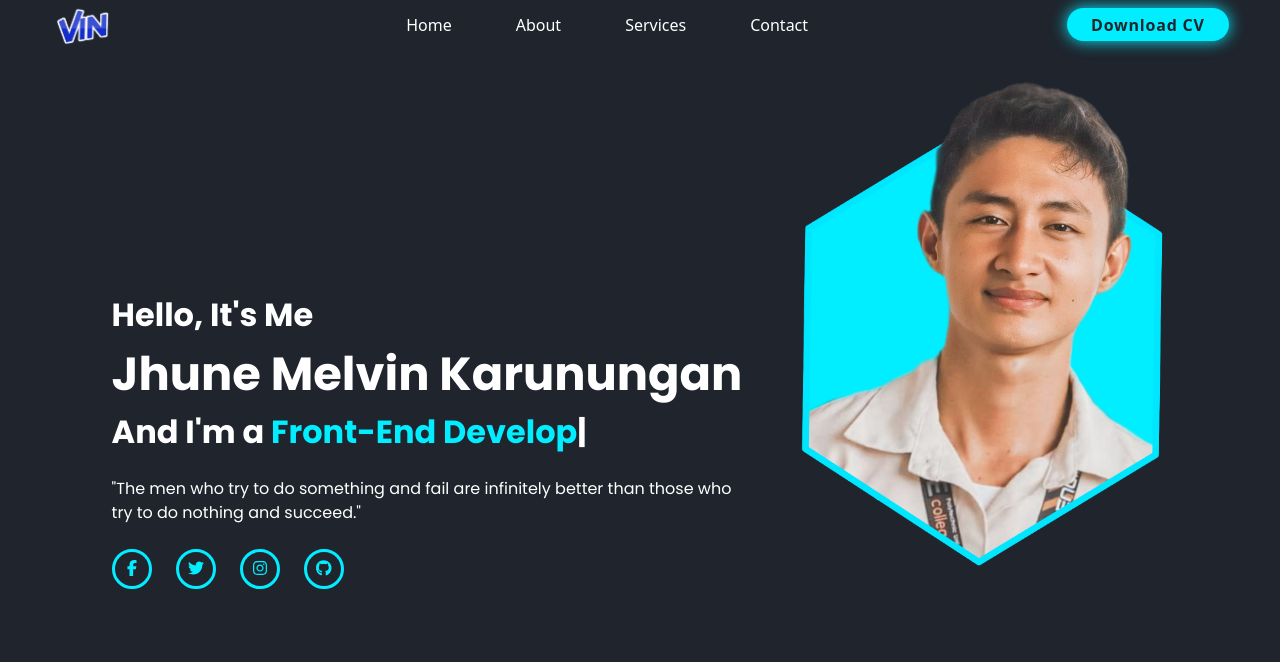
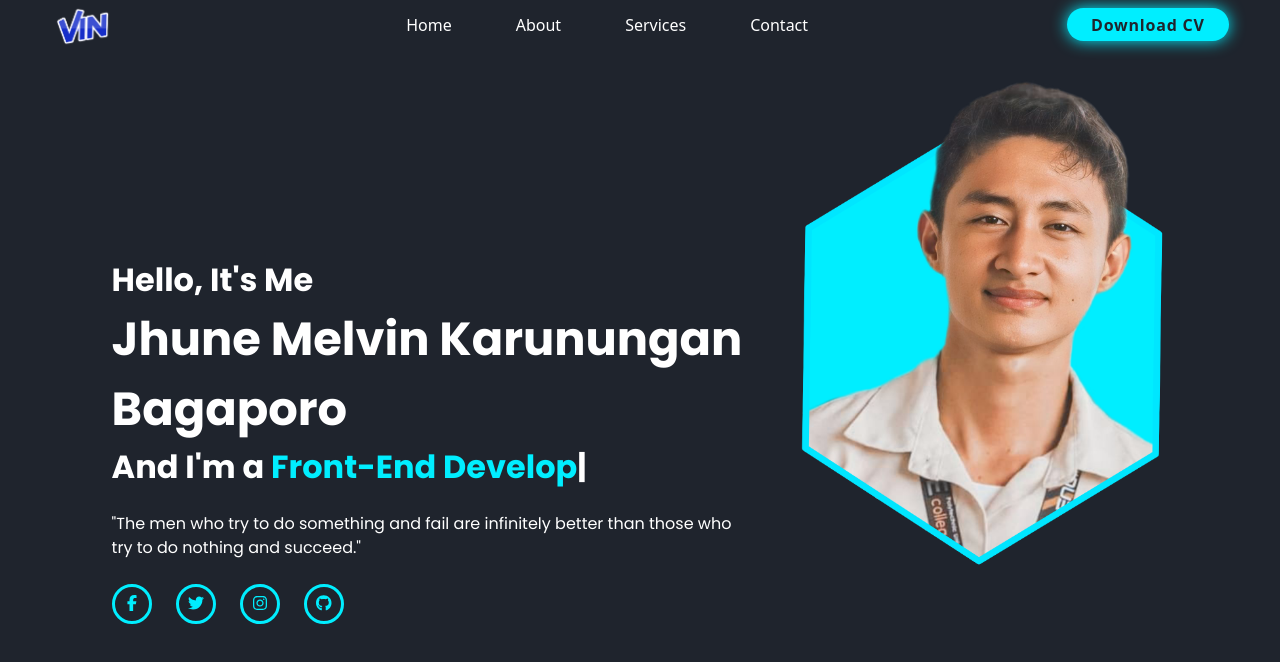
Before and after one commit to jhunemelvin/jhune_melvin.github.io, an Angular app: page /home in a window 1280 px wide. Shown: the top 662 px of the page. Built offline with nearby package versions, Linux system fonts and the light colour scheme.

Commit message:
bagaporo

```diff
--- a/src/app/home/home.component.html
+++ b/src/app/home/home.component.html
@@ -1,7 +1,7 @@
 <section class="home">
   <div class="home-content flex flex-col justify-center">
     <h3>Hello, It's Me</h3>
-    <h1>Jhune Melvin Karunungan</h1>
+    <h1>Jhune Melvin Karunungan Bagaporo</h1>
     <h3>And I'm a <span class="typewriter"></span></h3>
     <p>"The men who try to do something and fail are infinitely better than those who try to do nothing and succeed."</p>
       <div class="sm-account">
```
